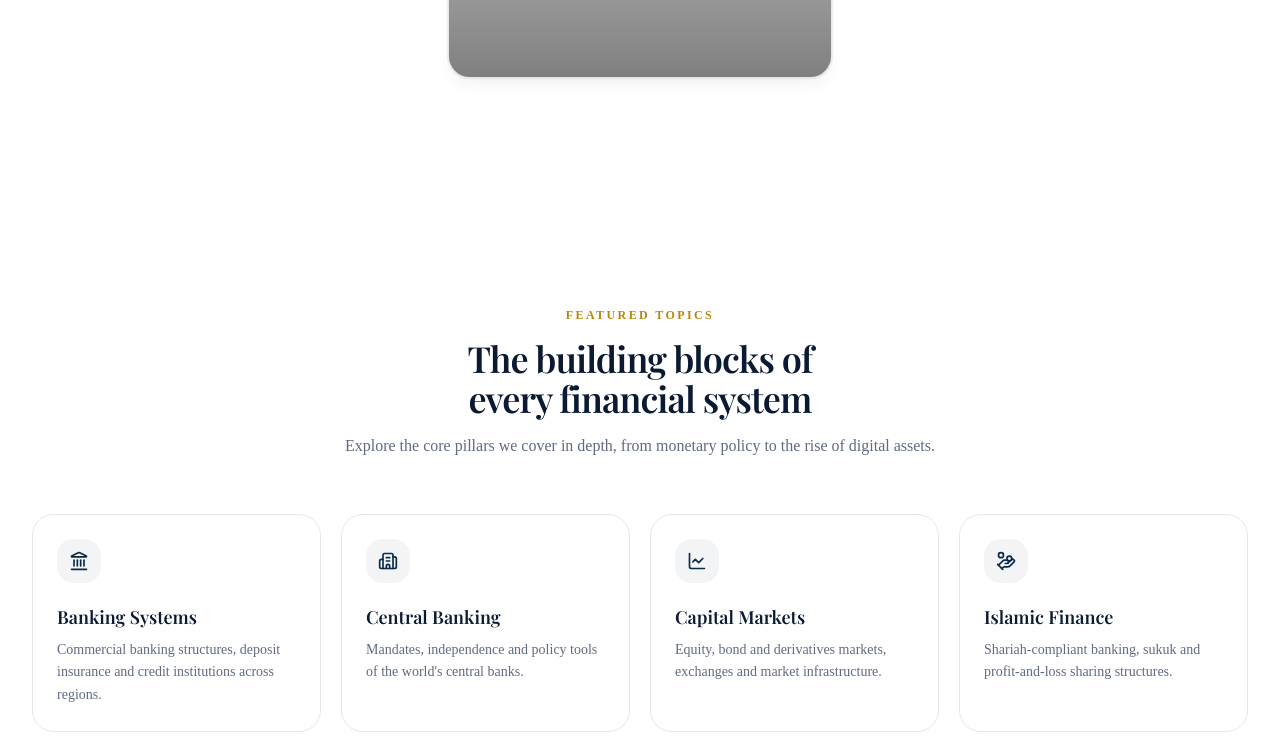
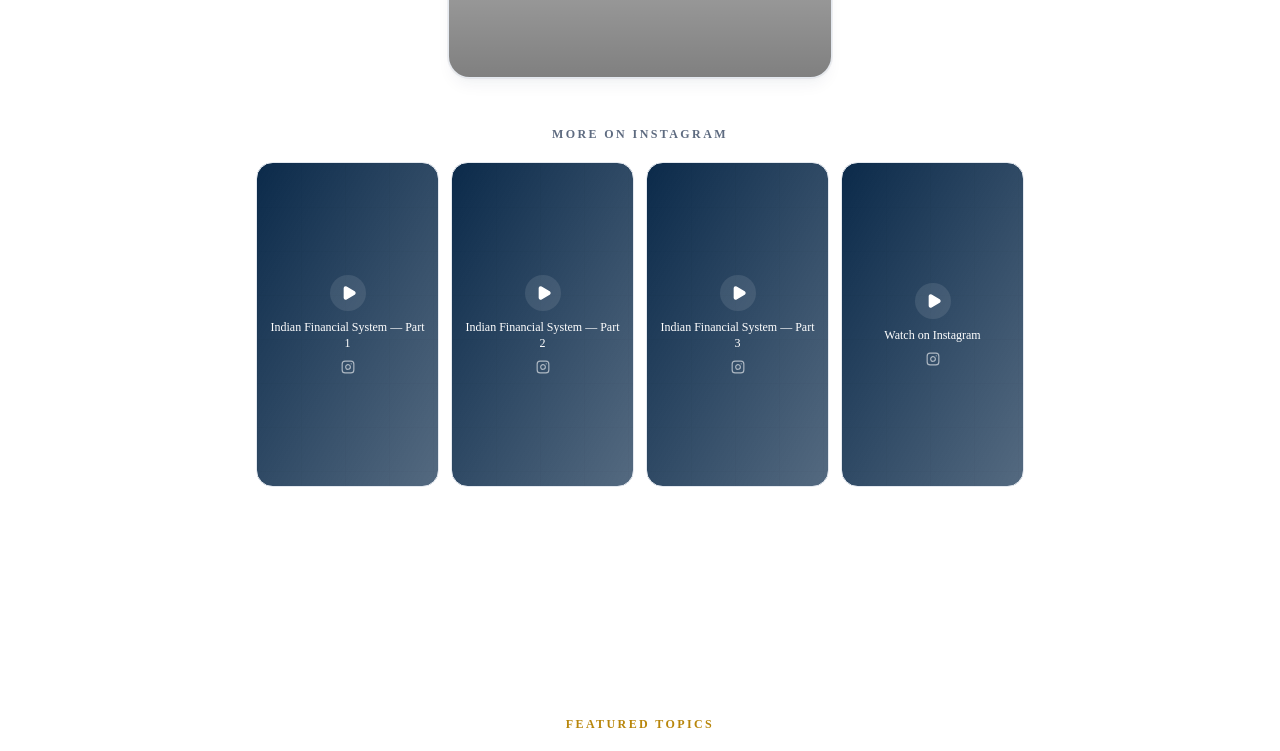
Before and after one commit to atharsyed1-del/diefinanzsysteme, a Next.js app: page / in a window 1280 px wide. Shown: the part 2000-2751 px from the top of the page. Built offline with nearby package versions, Linux system fonts and the light colour scheme; grey boxes are pictures that could not be loaded; a web font is replaced by a local one.

Commit message:
Link directly to the site's Instagram reels
Adds a "More on Instagram" row under the video player linking to the
four real reels posted on instagram.com/diefinanzsysteme, using their
actual captions where available.

```diff
--- a/src/components/sections/video-section.tsx
+++ b/src/components/sections/video-section.tsx
@@ -1,9 +1,12 @@
 "use client";
 
 import * as React from "react";
+import Link from "next/link";
 import { Play } from "lucide-react";
 
+import { InstagramIcon } from "@/components/icons/instagram-icon";
 import { Reveal } from "@/components/reveal";
+import { instagramReels } from "@/lib/data";
 import { cn } from "@/lib/utils";
 
 export function VideoSection() {
@@ -64,6 +67,32 @@ export function VideoSection() {
           )}
         </div>
       </Reveal>
+
+      <Reveal delay={250} className="mx-auto mt-12 max-w-3xl">
+        <p className="mb-5 text-center text-xs font-semibold uppercase tracking-[0.2em] text-muted-foreground">
+          More on Instagram
+        </p>
+        <div className="grid grid-cols-2 gap-3 sm:grid-cols-4">
+          {instagramReels.map((reel) => (
+            <Link
+              key={reel.href}
+              href={reel.href}
+              target="_blank"
+              rel="noopener noreferrer"
+              className="group relative flex aspect-[9/16] flex-col items-center justify-center gap-2 overflow-hidden rounded-xl border border-border bg-gradient-to-br from-primary to-primary/70 p-3 text-center transition-all duration-300 hover:-translate-y-1 hover:border-gold/40 dark:from-navy dark:to-card"
+            >
+              <div className="bg-grid absolute inset-0 opacity-20" />
+              <span className="relative flex size-9 items-center justify-center rounded-full bg-primary-foreground/10 text-primary-foreground transition-transform duration-300 group-hover:scale-110 dark:text-gold">
+                <Play className="ml-0.5 size-4 fill-current" />
+              </span>
+              <span className="relative text-xs font-medium leading-snug text-primary-foreground dark:text-foreground">
+                {reel.title}
+              </span>
+              <InstagramIcon className="relative size-3.5 text-primary-foreground/60 dark:text-muted-foreground" />
+            </Link>
+          ))}
+        </div>
+      </Reveal>
     </section>
   );
 }
--- a/src/lib/data.ts
+++ b/src/lib/data.ts
@@ -160,6 +160,30 @@ export const articles: Article[] = [
   },
 ];
 
+export type InstagramReel = {
+  title: string;
+  href: string;
+};
+
+export const instagramReels: InstagramReel[] = [
+  {
+    title: "Indian Financial System — Part 1",
+    href: "https://www.instagram.com/diefinanzsysteme/reel/DbP2judtdmM/",
+  },
+  {
+    title: "Indian Financial System — Part 2",
+    href: "https://www.instagram.com/diefinanzsysteme/reel/DbQI4r5txg3/",
+  },
+  {
+    title: "Indian Financial System — Part 3",
+    href: "https://www.instagram.com/diefinanzsysteme/reel/DbQWLDttrpK/",
+  },
+  {
+    title: "Watch on Instagram",
+    href: "https://www.instagram.com/diefinanzsysteme/reel/DbNSyY5tzbQ/",
+  },
+];
+
 export type CountrySnapshot = {
   name: string;
   flag: string;
```
